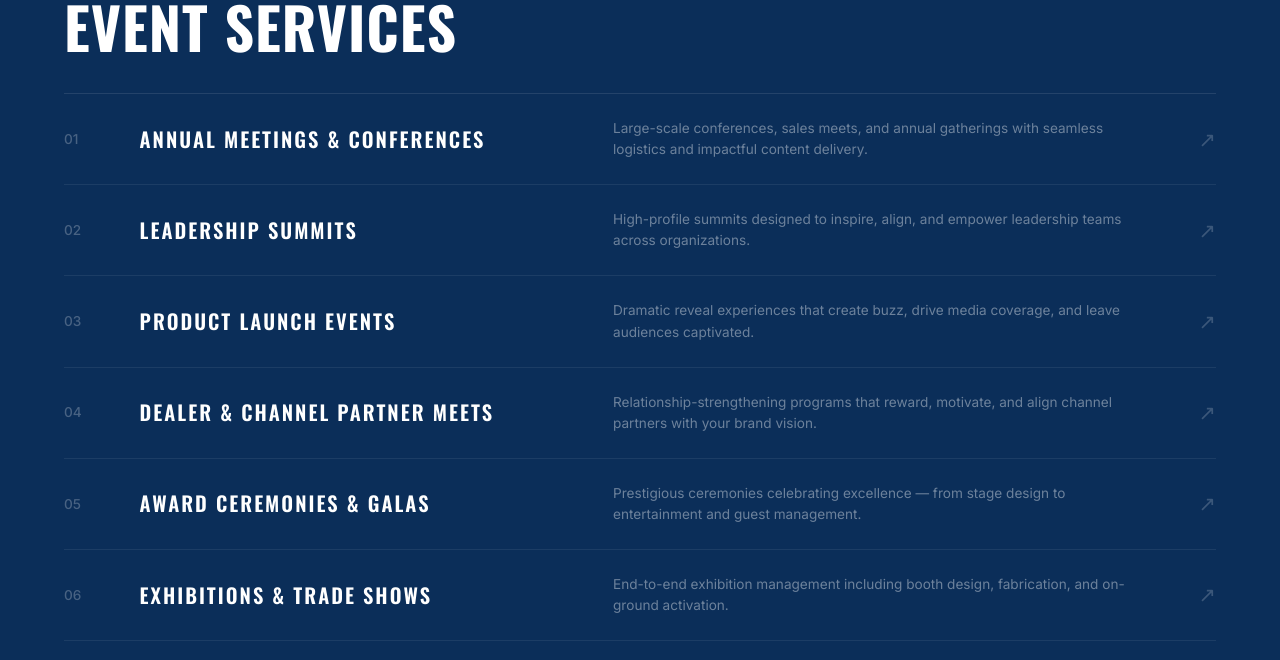
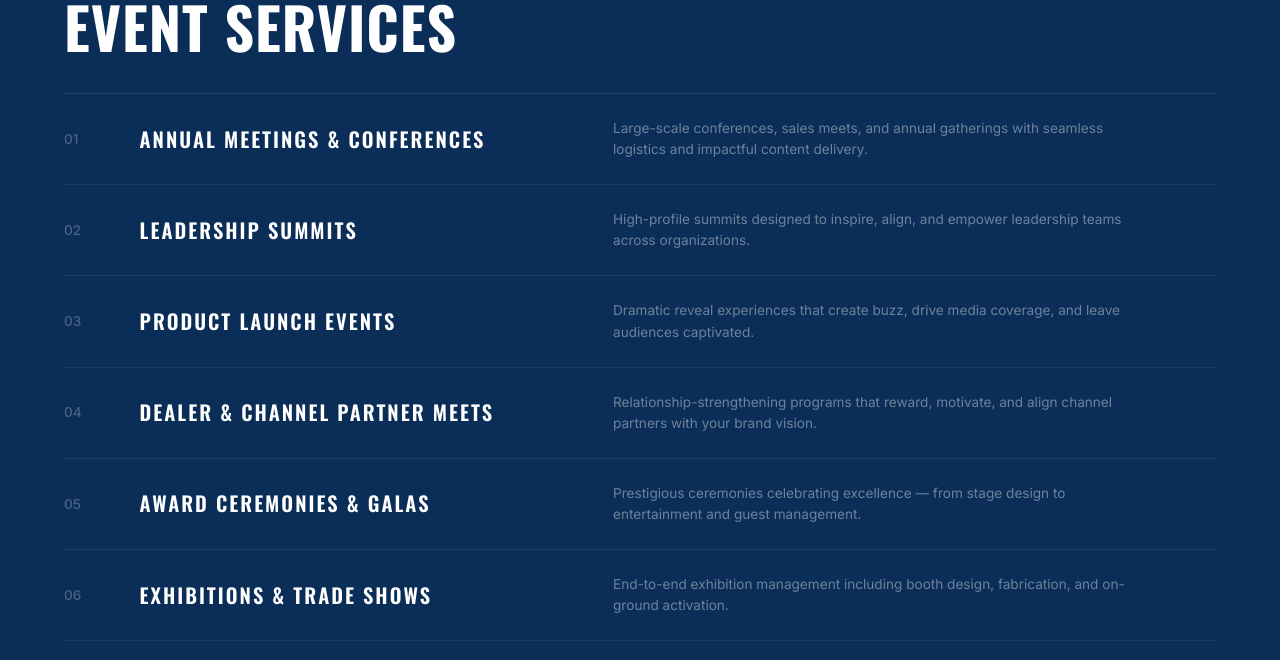
Before and after one commit to rameezwangde/kalamaya-events-new, a React (Vite) app: page /corporate in a window 1280 px wide. Shown: the part 1769-2429 px from the top of the page. Built offline with nearby package versions, Linux system fonts and the light colour scheme; a web font is replaced by a local one.

Commit message:
feat: add CorporatePage component with animated sections and service listings

```diff
--- a/src/pages/CorporatePage.jsx
+++ b/src/pages/CorporatePage.jsx
@@ -143,7 +143,6 @@ const CorporatePage = () => {
                 <span className="corp-service-num">{String(idx + 1).padStart(2, '0')}</span>
                 <h3 className="corp-service-title">{service.title}</h3>
                 <p className="corp-service-desc">{service.desc}</p>
-                <span className="corp-service-arrow">&#x2197;</span>
               </motion.div>
             ))}
           </div>
```
